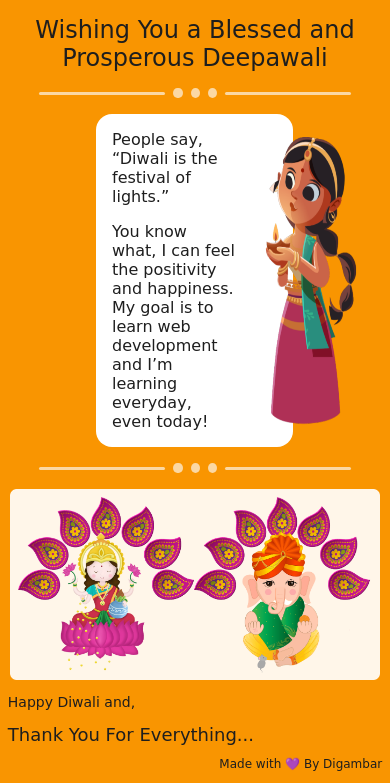
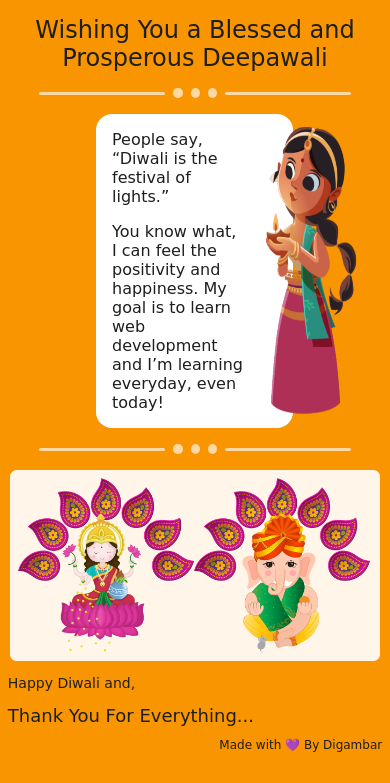
Before and after one commit to Digambar1411/diwali-invitation, a plain HTML site: page index.html in a window 390 px wide. Shown: the part 860-1643 px from the top of the page. Drawn offline with Linux system fonts and the light colour scheme; a web font is replaced by a local one.

Commit message:
style: increase msg width

```diff
--- a/style.css
+++ b/style.css
@@ -193,14 +193,14 @@ footer{
   }
 
   .msg-box{
-    max-width: 20rem;
+    max-width: 22rem;
     min-width: 10rem;
     border-radius: 1rem;
     padding: 0 1rem;
   }
 
   .msg-box p{
-    width: 75%;
+    width: 80%;
   }
 
   .msg-section img{
```
